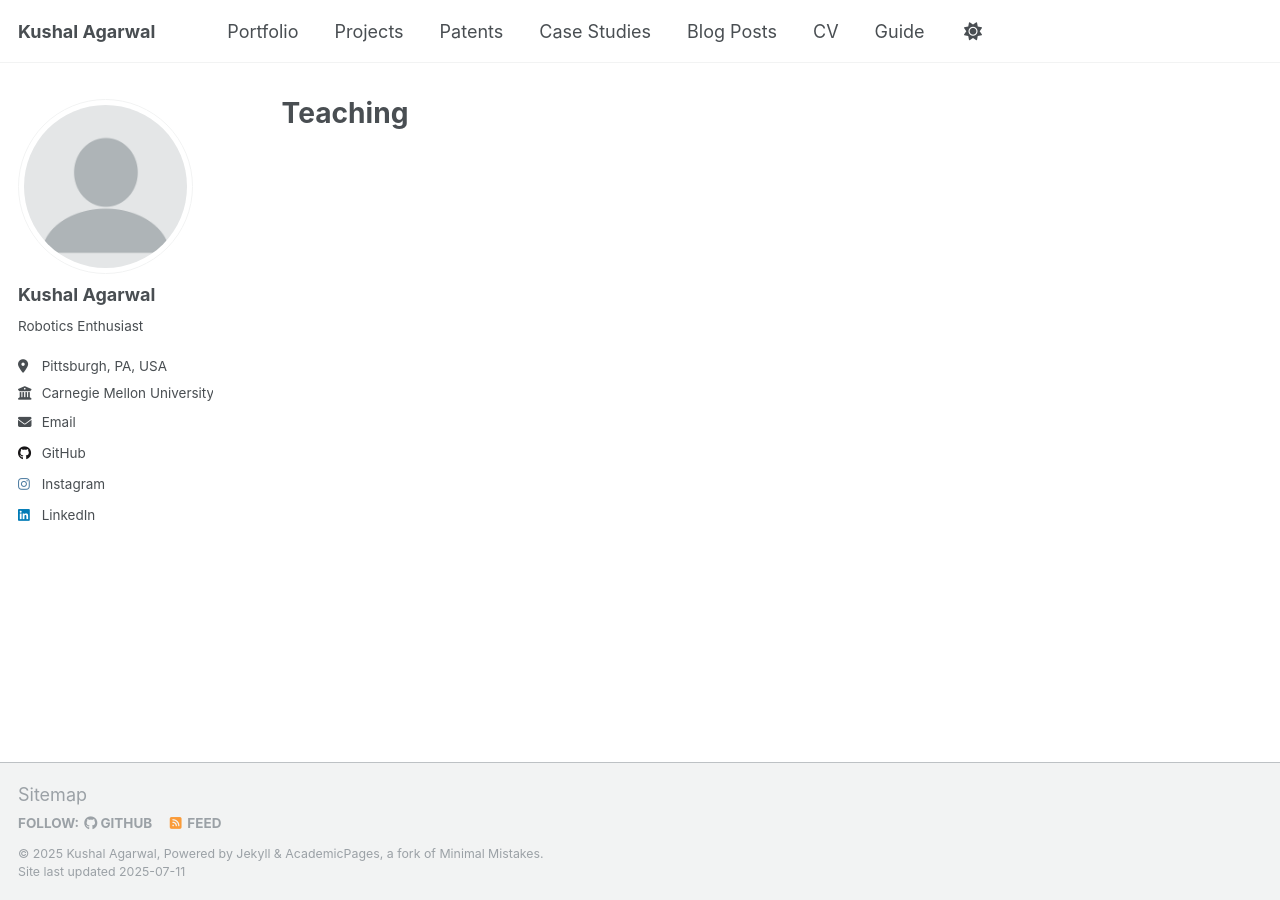
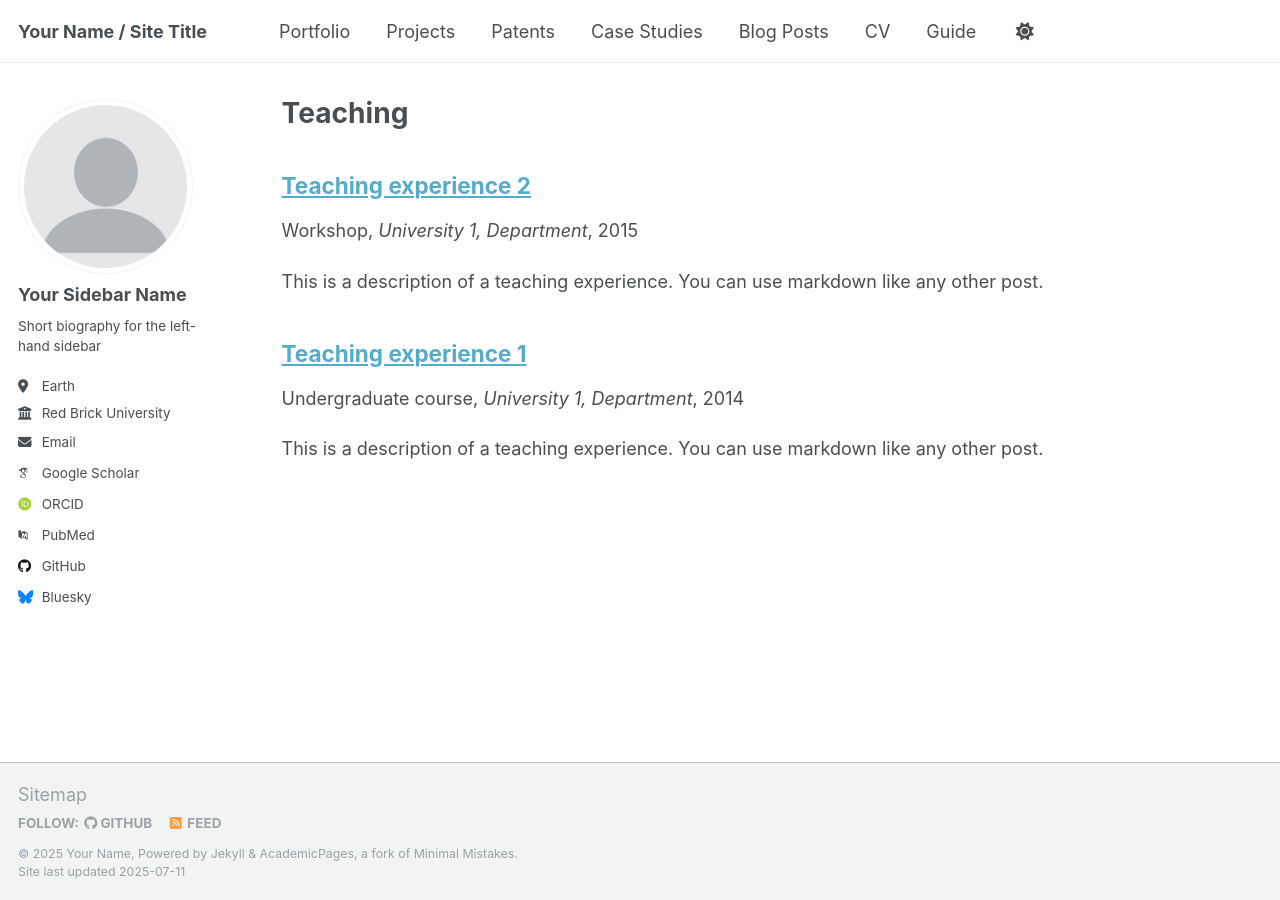
Before and after one commit to kushal-a/kushal-a.github.io, a Jekyll site: the page built from _pages/teaching.html, in a window 1280 px wide. Built offline with Jekyll 4.4.1, drawn with Linux system fonts in a browser that asks for light colours; some web fonts are replaced; a script that is not in the unit is left out.

Commit message:
Update _config.yml

```diff
--- a/_config.yml
+++ b/_config.yml
@@ -9,13 +9,13 @@
 # Basic Site Settings
 locale                   : "en-US"
 site_theme               : "default"
-title                    : "Kushal Agarwal"
+title                    : "Your Name / Site Title"
 title_separator          : "-"
-name                     : &name "Kushal Agarwal"
+name                     : &name "Your Name"
 description              : &description "personal description"
-url                      : https://kushal-a.github.io # the base hostname & protocol for your site e.g. "https://[your GitHub username].github.io" or if you already have some other page hosted on Github then use "https://[your GitHub username].github.io/[Your Repo Name]"
+url                      : https://academicpages.github.io # the base hostname & protocol for your site e.g. "https://[your GitHub username].github.io" or if you already have some other page hosted on Github then use "https://[your GitHub username].github.io/[Your Repo Name]"
 baseurl                  : "" # the subpath of your site, e.g. "/blog"
-repository               : "kushal-a/kushal-a.github.io"
+repository               : "academicpages/academicpages.github.io"
 
 # Site Author - The following control what appear as part of the author content on the side bar.
 #               If a field is blank the icon and link will not appear, otherwise it will be shown.
@@ -23,22 +23,22 @@ repository               : "kushal-a/kushal-a.github.io"
 author:
   # Biographic information
   avatar           : "profile.png"
-  name             : "Kushal Agarwal"
+  name             : "Your Sidebar Name"
   pronouns         : # example: "she/her"
-  bio              : "Robotics Enthusiast"
-  location         : "Pittsburgh, PA, USA"
-  employer         : "Carnegie Mellon University"
+  bio              : "Short biography for the left-hand sidebar"
+  location         : "Earth"
+  employer         : "Red Brick University"
   uri              : # URL
-  email            : "kushalagarwal@cmu.edu"
+  email            : "none@example.org"
 
   # Academic websites
   academia         : # URL
   arxiv            : # URL - Update with the correct link to your profile
-  googlescholar    :
+  googlescholar    : "https://scholar.google.com/citations?user=PS_CX0AAAAAJ"
   impactstory      : # URL
-  orcid            :
+  orcid            : "http://orcid.org/yourorcidurl"
   semantic         : # URL
-  pubmed           :
+  pubmed           : "https://www.ncbi.nlm.nih.gov/pubmed/?term=john+snow"
   researchgate     : # URL
   scopus           : # URL
 
@@ -46,22 +46,22 @@ author:
   bitbucket        : # Username - Update with your username on the site
   codepen          : # Username
   dribbble         : # Username
-  github           : "kushal-a"
+  github           : "academicpages"
   kaggle           : # Username
   stackoverflow    : # User number or user number and name (i.e., use "1" or "1/jeff-atwood")
 
   # Social media
   artstation       : # Username
-  bluesky          :  # Replace this with you Bluesky username
+  bluesky          : "bsky.app" # Replace this with you Bluesky username
   facebook         : # Username
   flickr           : # Username
   foursquare       : # Username
   goodreads        : # Username
   google_plus      : # Username
   keybase          : # Username
-  instagram        : "kushal_agarwall" # Username
+  instagram        : # Username
   lastfm           : # Username
-  linkedin         : "kushal-agarwal-763814163" # Username
+  linkedin         : # Username
   mastodon         : # URL
   medium           : # URL
   pinterest        : # Username
@@ -79,16 +79,12 @@ author:
 
 # Publication Category - The following the list of publication categories and their headings
 publication_category:
-  # books:
-  #   title: 'Books'
-  # manuscripts:
-  #   title: 'Journal Articles'
-  # conferences:
-  #   title: 'Conference Papers'
-  patents:
-    title: 'Patents'
-  case_studies:
-    title: 'Case Studies'
+  books:
+    title: 'Books'
+  manuscripts:
+    title: 'Journal Articles'
+  conferences:
+    title: 'Conference Papers'
 
 # Site Settings
 teaser                   :  # filename of teaser fallback teaser image placed in /images/, .e.g. "500x300.png"
@@ -220,71 +216,58 @@ kramdown:
 
 # These settings control the types of collections used by the template
 collections:
-  # teaching:
-  #   output: true
-  #   permalink: /:collection/:path/
-  # publications:
-  #   output: true
-  #   permalink: /:collection/:path/
+  teaching:
+    output: true
+    permalink: /:collection/:path/
+  publications:
+    output: true
+    permalink: /:collection/:path/
   portfolio:
     output: true
     permalink: /:collection/:path/
-  projects:
+  talks:
     output: true
-    permalink: /:collection:/:path/
-  # talks:
-  #   output: true
-  #   permalink: /:collection/:path/
+    permalink: /:collection/:path/
 
 
 # These settings control how pages and collections are included in the site
 defaults:
-  # # _posts
-  # - scope:
-  #     path: ""
-  #     type: posts
-  #   values:
-  #     layout: single
-  #     author_profile: true
-  #     read_time: true
-  #     comments: true
-  #     share: true
-  #     related: true
-  # _projects
+  # _posts
   - scope:
       path: ""
-      type: projects
+      type: posts
     values:
       layout: single
       author_profile: true
+      read_time: true
       comments: true
       share: true
       related: true
-  # # _pages
-  # - scope:
-  #     path: ""
-  #     type: pages
-  #   values:
-  #     layout: single
-  #     author_profile: true
-  # # _teaching
-  # - scope:
-  #     path: ""
-  #     type: teaching
-  #   values:
-  #     layout: single
-  #     author_profile: true
-  #     share: true
-  #     comments: true
-  # # _publications
-  # - scope:
-  #     path: ""
-  #     type: publications
-  #   values:
-  #     layout: single
-  #     author_profile: true
-  #     share: true
-  #     comments: true
+  # _pages
+  - scope:
+      path: ""
+      type: pages
+    values:
+      layout: single
+      author_profile: true
+  # _teaching
+  - scope:
+      path: ""
+      type: teaching
+    values:
+      layout: single
+      author_profile: true
+      share: true
+      comments: true
+  # _publications
+  - scope:
+      path: ""
+      type: publications
+    values:
+      layout: single
+      author_profile: true
+      share: true
+      comments: true
   # _portfolio
   - scope:
       path: ""
@@ -294,14 +277,14 @@ defaults:
       author_profile: true
       share: true
       comment: true
-  # # _talks
-  # - scope:
-  #     path: ""
-  #     type: talks
-  #   values:
-  #     layout: talk
-  #     author_profile: true
-  #     share: true
+  # _talks
+  - scope:
+      path: ""
+      type: talks
+    values:
+      layout: talk
+      author_profile: true
+      share: true
 
 
 # Sass/SCSS
```
